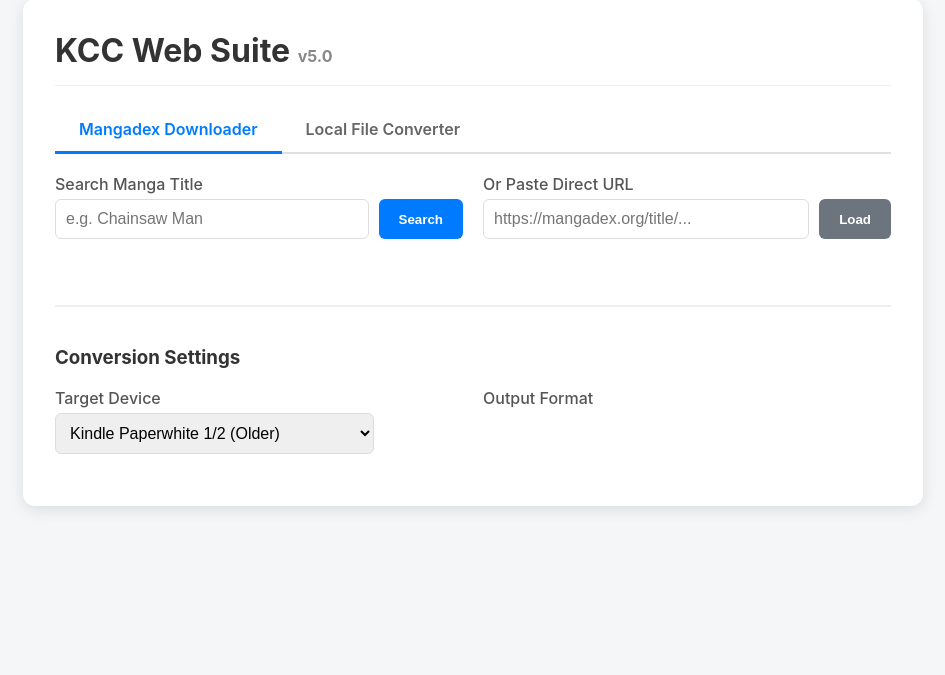
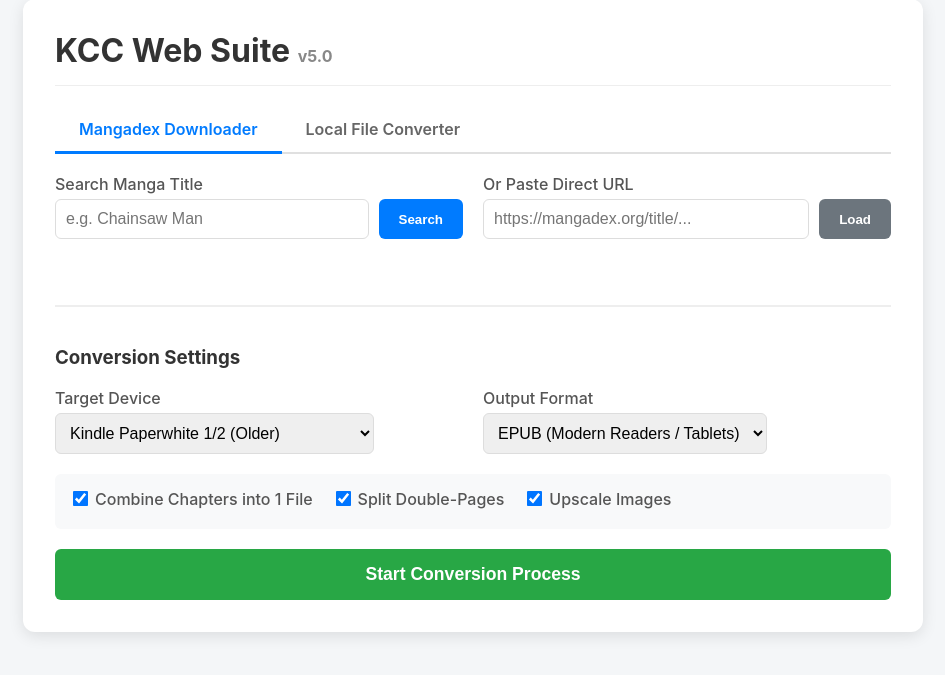
Before and after one commit to clownmandev/kcc-web, a Flask app: page / in a window 1280 px wide. Shown: the part 33-708 px from the top of the page, without its empty margins (167-1112 px from the left). Run offline with Flask 3, Linux system fonts and the light colour scheme; parts of the project's set-up code (start-up, migrations or seed data) failed here and were passed over.

Commit message:
Update index.html

```diff
--- a/templates/index.html
+++ b/templates/index.html
@@ -327,4 +327,34 @@
                     </select>
                 </div>
                 <div>
-                    <label>Output Format
+                    <label>Output Format</label>
+                    <select id="kcc-format">
+                        <option value="EPUB" selected>EPUB (Modern Readers / Tablets)</option>
+                        <option value="MOBI">MOBI (Old Kindles)</option>
+                        <option value="CBZ">CBZ (Raw Images)</option>
+                    </select>
+                </div>
+            </div>
+
+            <div class="checkbox-group">
+                <label class="checkbox-label" title="Merges all downloaded chapters/volumes into a single output file">
+                    <input type="checkbox" id="kcc-combine" checked>
+                    Combine Chapters into 1 File
+                </label>
+                <label class="checkbox-label" title="Splits 2-page spreads into two separate pages for easier reading">
+                    <input type="checkbox" id="kcc-splitter" checked>
+                    Split Double-Pages
+                </label>
+                <label class="checkbox-label" title="Increases resolution for sharper text">
+                    <input type="checkbox" id="kcc-upscale" checked>
+                    Upscale Images
+                </label>
+            </div>
+
+            <button class="success" onclick="startProcess()">Start Conversion Process</button>
+        </div>
+
+        <div id="log-window"></div>
+    </div>
+</body>
+</html>
```
